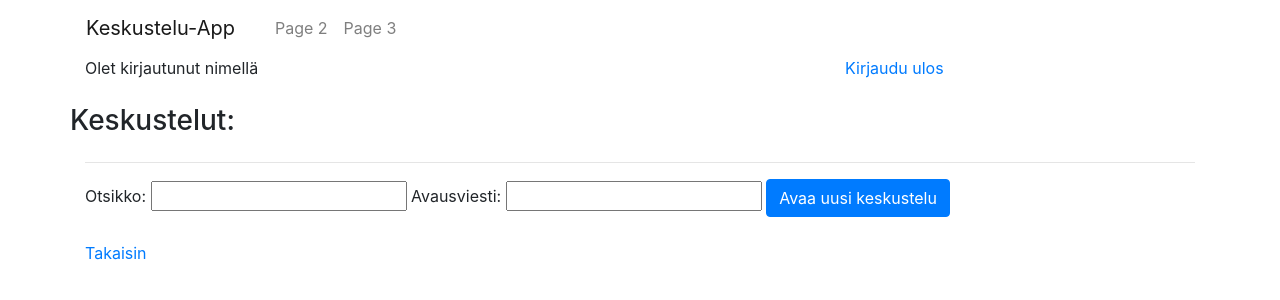
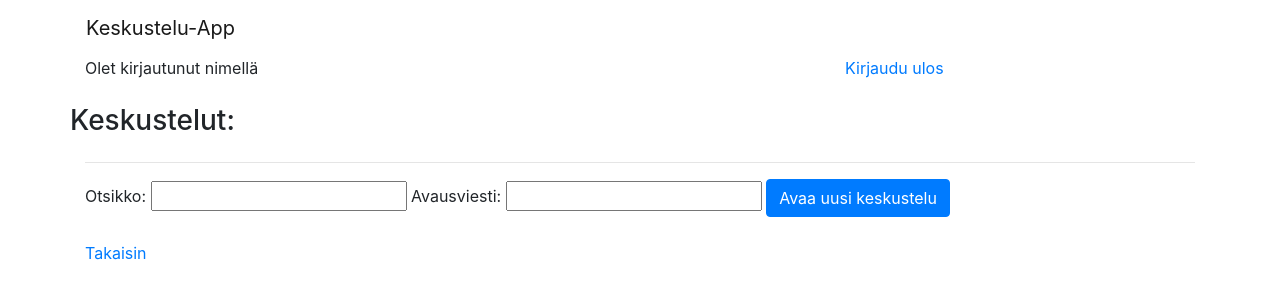
Before and after one commit to EeroAnt/Keskustelu_App, a Flask app: template templates/topic.html in a window 1280 px wide. Shown: the top 300 px of the page. Run offline with Flask 3, Linux system fonts and the light colour scheme; the template is opened without the code that fills it, so the values that code supplies are empty; some libraries are stand-ins or nearby versions.

Commit message:
finishing touches to templates

```diff
--- a/templates/conversation.html
+++ b/templates/conversation.html
@@ -14,9 +14,6 @@
 		  </li>
 		  <li class="nav-item">
 			<a class="nav-link" href="/topic{{topic_id}}/conversation{{header_id}}">{{header}}</a>
-		  </li>
-		  <li class="nav-item">
-			<a class="nav-link" href="#">Page 3</a>
 		  </li>
 		</ul>
 	  </nav>
--- a/templates/topic.html
+++ b/templates/topic.html
@@ -11,12 +11,6 @@
 		<ul class="navbar-nav">
 		  <li class="nav-item">
 			<a class="nav-link" href="/topic{{topic_id}}">{{topic}}</a>
-		  </li>
-		  <li class="nav-item">
-			<a class="nav-link" href="#">Page 2</a>
-		  </li>
-		  <li class="nav-item">
-			<a class="nav-link" href="#">Page 3</a>
 		  </li>
 		</ul>
 	  </nav>
```
